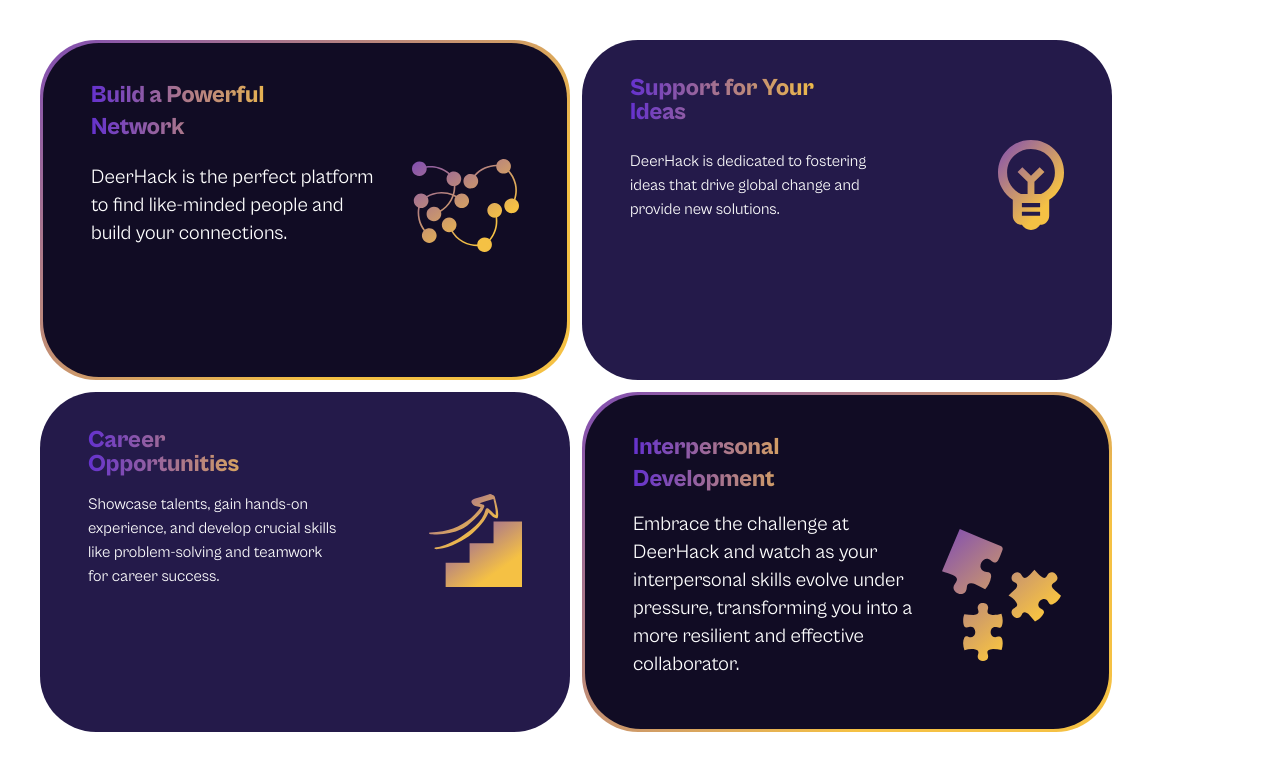
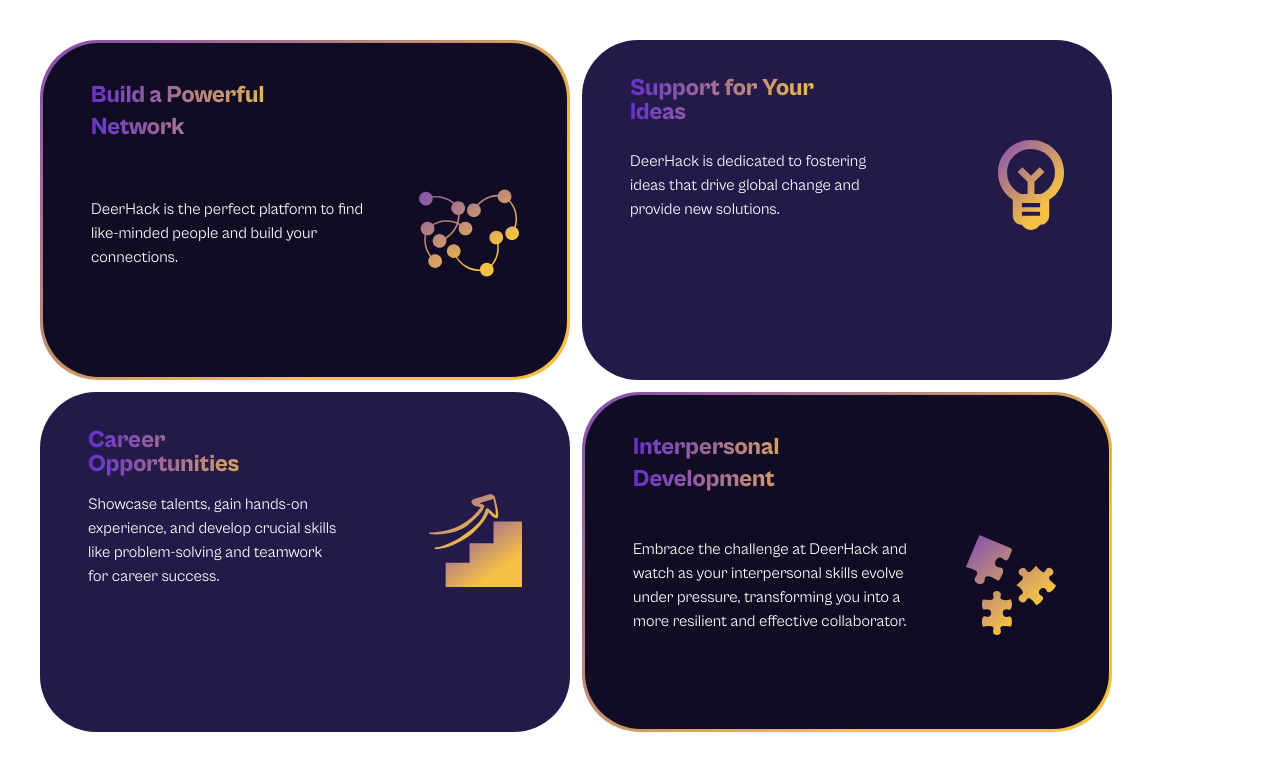
Before and after one commit to iloveginger/backup_deerhack, a Next.js app in the folder frontend/: page /components/BenefitsOfParticipating in a window 1280 px wide. Shown: the top 770 px of the page. Built offline with nearby package versions, Linux system fonts and the light colour scheme.

Commit message:
Fix the Dark Cards on Small Screen

```diff
--- a/frontend/src/app/components/BenefitsOfParticipating/CardDark.tsx
+++ b/frontend/src/app/components/BenefitsOfParticipating/CardDark.tsx
@@ -1,4 +1,4 @@
-import { ReactElement } from "react"
+import { ReactElement } from "react";
 import {
   cabinetBlack,
   cabinetBold,
@@ -10,21 +10,29 @@
 export default function CardDark({
   title,
   description,
-    svg
+  svg,
 }: {
-    title: string,
-    description: string,
-    svg: ReactElement
-}){
-    return(
-        <div className = " primary-gradient-background w-[20.4375rem] h-[22.125rem] md:w-[33.125rem] md:h-[21.25rem] rounded-[3.5rem] p-[0.1875rem]">
-            <div className = " bg-dark-purple w-full h-full  rounded-[3.5rem] flex flex-col px-12 pt-9 gap-4">
-                <div className={`${cabinetExtraBold.className} text-primary-gradient-color text-base  md:text-2xl w-full md:w-48 leading-6`}>{title}</div>
-                <div className="flex flex-col items-left gap-5 md:flex-row justify-between  md:items-center">
-                    <div className={`${cabinetRegular.className} text-white w-52 md:w-72 text-sm md:text-xl`}>{description}</div>
+  title: string;
+  description: string;
+  svg: ReactElement;
+}) {
+  return (
+    <div className=" primary-gradient-background w-[20.4375rem] h-fit md:w-[33.125rem] md:h-[21.25rem] rounded-[3.6rem] p-[0.1875rem]">
+      <div className=" bg-dark-purple w-full h-full  rounded-[3.5rem] flex flex-col px-12 pt-9 pb-10 gap-10 justify-start">
+        <div
+          className={`${cabinetExtraBold.className} text-primary-gradient-color text-base  md:text-2xl w-full md:w-48`}
+        >
+          {title}
+        </div>
+        <div className="flex flex-col items-left gap-10 h-[70%] md:h-auto  md:flex-row  md:items-center">
+          <div
+            className={`${cabinetRegular.className} text-white w-52 md:w-72 text-sm md:text-base`}
+          >
+            {description}
+          </div>
           <div className="">{svg}</div>
         </div>
       </div>
     </div>
-    )
+  );
 }
--- a/frontend/src/app/components/BenefitsOfParticipating/page.tsx
+++ b/frontend/src/app/components/BenefitsOfParticipating/page.tsx
@@ -5,18 +5,34 @@
 import OpportunitiesSVG from "@/app/assets/images/opportunities";
 import PuzzleSVG from "@/app/assets/images/puzzle";
 
-export default function BenefitsSection(){
-    return(
+export default function BenefitsSection() {
+  return (
     <div className="flex flex-row flex-wrap gap-3 mx-10 mt-10">
       <div className="flex flex-col gap-3">
-            <CardDark title = "Build a Powerful Network" description="DeerHack is the perfect platform to find like-minded people and build your connections." svg={<NetworkSVG />} />
-            <CardLight title = "Career Opportunities" description="Showcase talents, gain hands-on experience, and develop crucial skills like problem-solving and teamwork for career success." svg={<OpportunitiesSVG />} />
+        <CardDark
+          title="Build a Powerful Network"
+          description="DeerHack is the perfect platform to find like-minded people and build your connections."
+          svg={<NetworkSVG height={100} width={100} />}
+        />
+        <CardLight
+          title="Career Opportunities"
+          description="Showcase talents, gain hands-on experience, and develop crucial skills like problem-solving and teamwork for career success."
+          svg={<OpportunitiesSVG />}
+        />
       </div>
 
       <div className="flex flex-col gap-3">
-            <CardLight title = "Support for Your Ideas" description="DeerHack is dedicated to fostering ideas that drive global change and provide new solutions." svg={<IdeaSVG />} />
-            <CardDark title = "Interpersonal Development" description="Embrace the challenge at DeerHack and watch as your interpersonal skills evolve under pressure, transforming you into a more resilient and effective collaborator." svg={<PuzzleSVG />} />
+        <CardLight
+          title="Support for Your Ideas"
+          description="DeerHack is dedicated to fostering ideas that drive global change and provide new solutions."
+          svg={<IdeaSVG />}
+        />
+        <CardDark
+          title="Interpersonal Development"
+          description="Embrace the challenge at DeerHack and watch as your interpersonal skills evolve under pressure, transforming you into a more resilient and effective collaborator."
+          svg={<PuzzleSVG height={100} width={100} />}
+        />
       </div>
     </div>
-    )
+  );
 }
```
Lines whose indentation alone changed are shown as unchanged.
